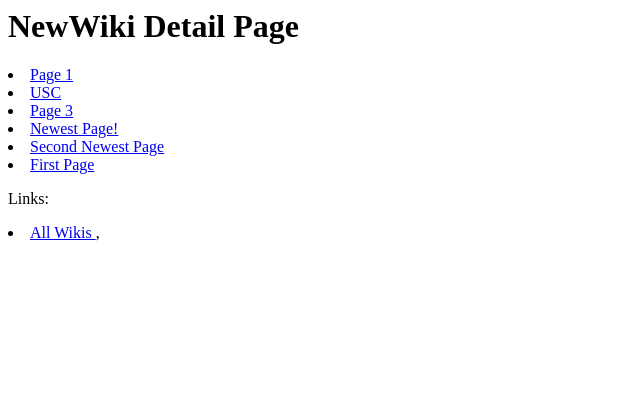
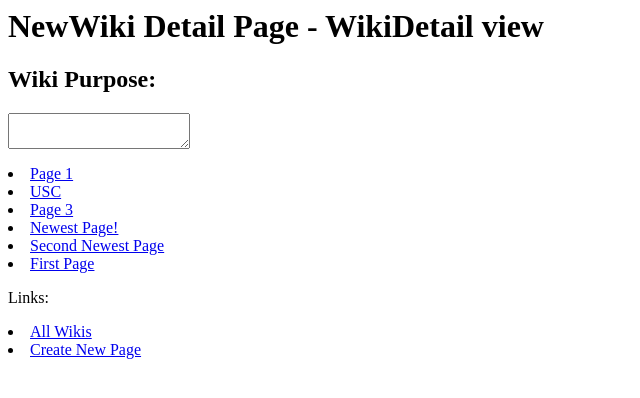
Before and after one commit to SamVarney/WebApp, a Django app: page /polls/5/selectWiki/ in a window 1280 px wide. Shown: the top 398 px of the page, without its empty margins (0-640 px from the left). Run offline with Django 3.2, Linux system fonts and the light colour scheme; data comes from the database, SQL or seed files in the repository; both versions use the stored data as it was after the commit.

Commit message:
Forms finally work. added forms to create new pages and wikis.

```diff
--- a/polls/models.py
+++ b/polls/models.py
@@ -37,7 +37,13 @@ class Wiki(models.Model):
         print(self.wikiPage_set())
         return self.wikiPage_set()
 
-    wiki_name = models.CharField(max_length=200)
+    def get_absolute_url(self):
+        from django.urls import reverse
+        return reverse('people.views.details', args=[str(self.id)])
+
+    wiki_name = models.CharField(max_length=200, unique=True)
+    wiki_purpose = models.TextField(default='')
+
 
 
 class wikiPage(models.Model):
@@ -51,5 +57,10 @@ class wikiPage(models.Model):
         return self.page_name
 
     wiki = models.ForeignKey(Wiki, on_delete=models.CASCADE, default=1)
-    page_name = models.CharField(max_length=255)
+    page_name = models.CharField(max_length=255, unique=True)
     page_text = models.TextField()
+
+
+class ToDo(models.Model):
+    # TODO create todo list model
+    todo_name = models.CharField(max_length=200, unique=True)
--- a/polls/templates/polls/wikiDetail.html
+++ b/polls/templates/polls/wikiDetail.html
@@ -1,4 +1,11 @@
-<h1>{{wiki.wiki_name}} Detail Page </h1>
+<h1>{{wiki.wiki_name}} Detail Page - WikiDetail view </h1>
+
+
+<h2> Wiki Purpose: </h2>
+<p>
+    <textarea readonly=True>{{ wiki.wiki_purpose }}</textarea>
+</p>
+
 
 
 <form action="{% url 'polls:selectWiki' wiki.id %}" method="post">
@@ -19,7 +26,10 @@
 <p>
     Links:
 <li>
-    <a href="{% url 'polls:wikiIndex' %}"> All Wikis </a>,
+    <a href="{% url 'polls:wikiIndex' %}"> All Wikis </a>
+</li>
+<li>
+    <a href="{% url 'polls:createWikiPage' wiki.id %}">Create New Page</a>
 </li>
 
 </p>
--- a/polls/urls.py
+++ b/polls/urls.py
@@ -11,6 +11,11 @@ urlpatterns = [
     #url(r'^(?P<pk>[0-9]+)/results/$', views.ResultsView.as_view(), name='results'),
     # wikiPage
     url(r'^wiki/(?P<pk>[0-9]+)/wikiPage/$', views.WikiFormView.as_view(), name='wikiPage'),
+
+    url(r'^wiki/editPage/$', views.editWikiPage, name='editWikiPage'),
+    url(r'^wiki/(?P<pk>[0-9]+)/createPage/$', views.CreatePageView.as_view(), name='createWikiPage'),
+    url(r'^wiki/createWiki/$', views.CreateWikiView.as_view(), name='createWiki'),
+
     # ex: /polls/5/vote/
     url(r'^(?P<question_id>[0-9]+)/vote/$', views.vote, name='vote'),
 
@@ -18,5 +23,4 @@ urlpatterns = [
     # wikiDetial
     url(r'^(?P<pk>[0-9]+)/wikiDetail/$', views.WikiDetailView.as_view(), name='wikiDetail'),
 
-
 ]
--- a/polls/views.py
+++ b/polls/views.py
@@ -1,11 +1,12 @@
 from django.shortcuts import render
 from django.http import HttpResponse, HttpResponseRedirect
-from django.shortcuts import render, get_object_or_404
+from django.shortcuts import render, get_object_or_404, redirect
 from django.urls import reverse
 from django.views import generic
 from django.views.generic.edit import FormView
-from .forms import wikiForm
+from .forms import *
 from .models import Question, Choice, wikiPage, Wiki
+from django.template import RequestContext
 
 
 # Create your views here.
@@ -81,6 +82,7 @@ class WikiDetailView(generic.ListView):
         return set
 
 
+
 def selectWiki(request, wiki_id):
     print(wiki_id)
     wiki = get_object_or_404(Wiki, pk=wiki_id)
@@ -106,11 +108,103 @@ def selectWiki(request, wiki_id):
         # return HttpResponseRedirect(reverse('polls:results', args=(wiki.id,)))
 
 
+class CreatePageView(generic.edit.CreateView):
+    model = wikiPage
+    template_name = 'polls/wikiPageDetail.html'
+    form_class = EditPage
+
+    def form_valid(self, form):
+        print('valid form')
+
+        wikiField = form.cleaned_data['wiki']
+        wiki = Wiki.objects.get(wiki_name=wikiField)  # get the associated wiki object
+        print('Form Wiki Id: ' + str(wiki.id))
+        form.save()
+
+        return redirect('polls:selectWiki', wiki.id)
+
+
+class CreateWikiView(generic.edit.CreateView):
+    model = Wiki
+    template_name = 'polls/wikiPageDetail.html'
+    form_class = WikiEdit
+
+    def form_valid(self, form):
+        print('valid form')
+        form.save()
+
+        wikiField = form.cleaned_data['wiki_name']
+        wiki = Wiki.objects.get(wiki_name=wikiField)  # get the associated wiki object
+
+        print('Form Wiki Id: ' + str(wiki.id))
+
+        return redirect('polls:selectWiki', wiki.id)
+
+
+
 class WikiFormView(generic.edit.UpdateView):
+    print("formview -- " + str(wikiPage.id))
+
     model = wikiPage
 
-    fields = ['page_name', 'page_text', 'wiki']
+    # page = get_object_or_404(wikiPage.id)
+
+    print(type(EditPage))
+
+    form_class = EditPage
+
+    # success_url = "polls:wikiIndex"
+    # fields = ['page_name', 'page_text', 'wiki']
+
     template_name = 'polls/wikiPageDetail.html'
+
+    def form_valid(self, form):
+        print('valid form')
+
+        wikiField = form.cleaned_data['wiki']
+        wiki = Wiki.objects.get(wiki_name=wikiField)  # get the associated wiki object
+        print('Form Wiki Id: ' + str(wiki.id))
+        form.save()
+
+        return redirect('polls:selectWiki', wiki.id)
+
+
+def editWikiPage(request):
+    context = RequestContext(request)
+
+    print(request)
+    print(request.POST['page_name'])
+
+    # print(page.page_name + '--- editing')
+
+    if request.method == 'POST':
+        # create a form instance
+        # form = editPage(page)
+        page = wikiPage.objects.get(page_name=request.POST['page_name'])
+        print(str(page) + '---got page')
+        print(page.page_text)
+
+        form = EditPage(page)
+
+        if form.is_valid():
+            # page = wikiPage.objects.get(page_name = form.cleaned_data['page_name'])
+            print(str(page) + "---form is valid")
+            page_id = form.cleaned_data['page_id']
+            print(page_id)
+            print(form.cleaned_data['wiki'])
+            print('saving///')
+            form.save(commit=True)
+            print('Saved')
+            return HttpResponseRedirect(reverse('polls:wikiIndex'))
+
+
+
+        else:  # create blank form
+            print(form.errors)
+    else:
+        form = EditPage()
+
+    return HttpResponseRedirect(reverse('polls:wikiIndex'))
 
 
 '''class wikiDetailView(generic.ListView):
```
Also changed, not shown: polls/forms.py (+29 -6 lines), polls/templates/polls/wikiIndex.html (+6 -3 lines), polls/templates/polls/wikiPageDetail.html (+27 -13 lines), db.sqlite3.
